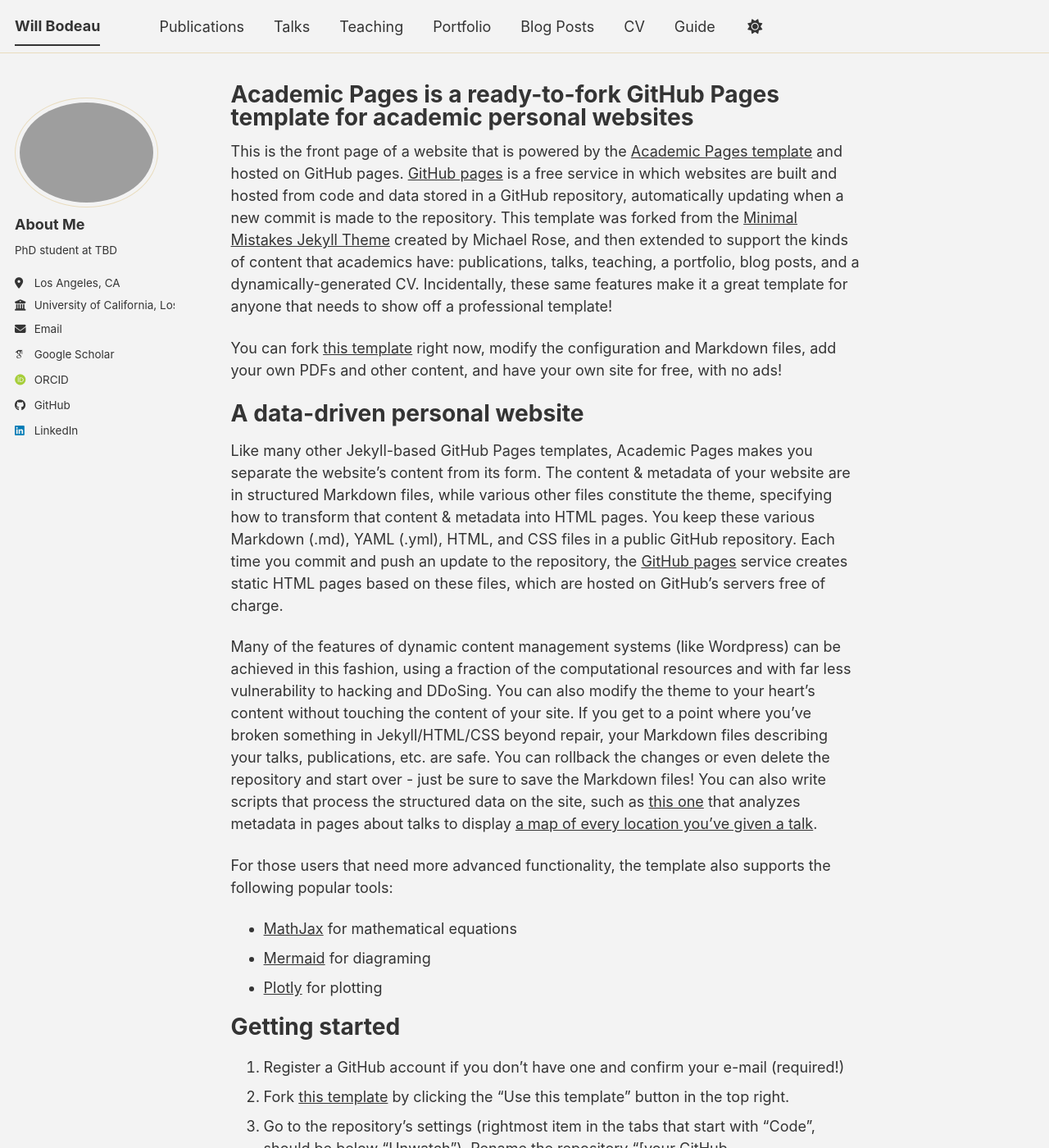
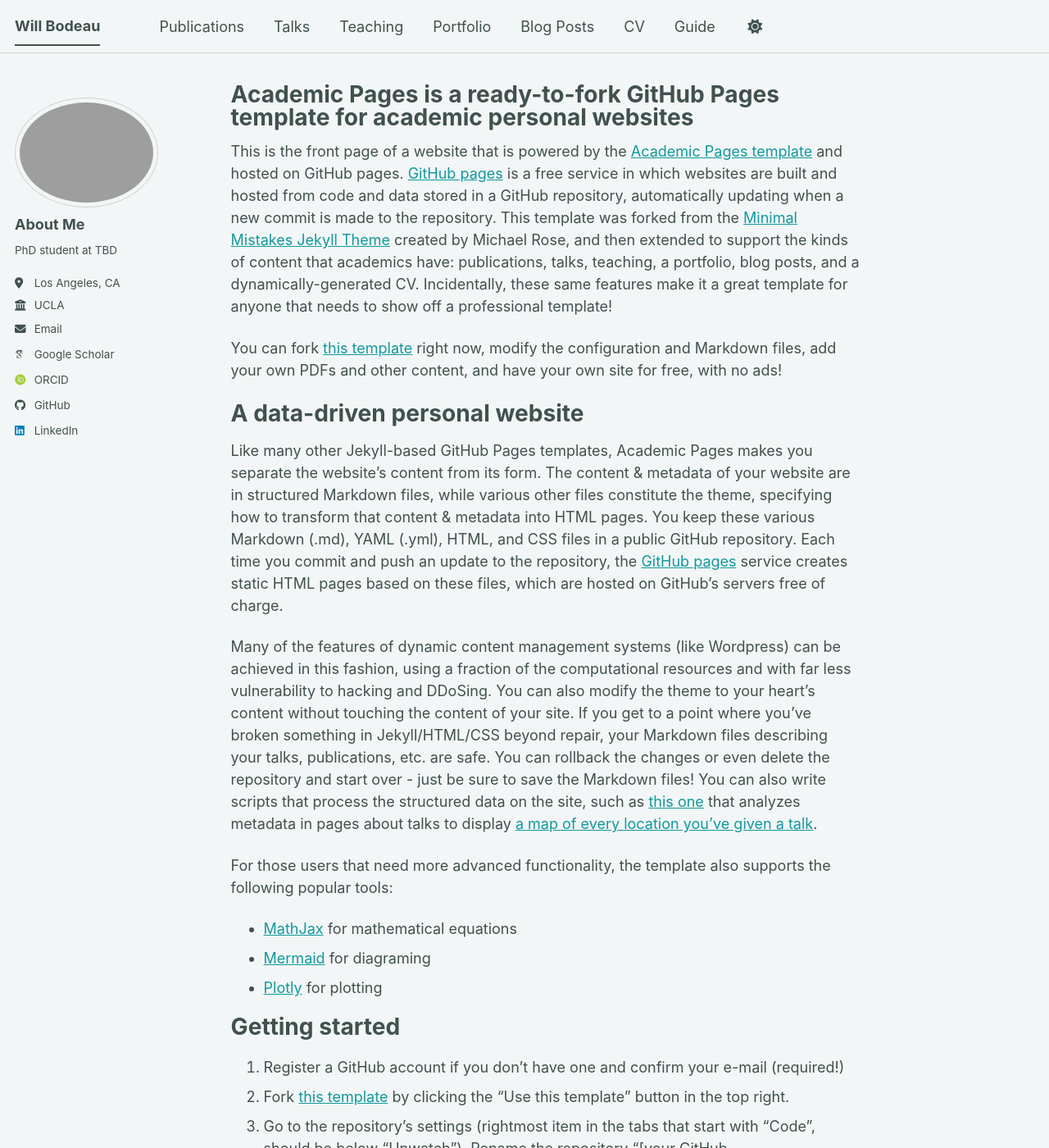
Before and after one commit to willbodeau/willbodeau.github.io, a Jekyll site: the page built from _pages/about.md, in a window 1280 px wide and 1400 px high. Shown: the whole window at 82% size. Built offline with Jekyll 4.4.1, drawn with Linux system fonts in a browser that asks for light colours; some web fonts are replaced; a script bundle is joined from its source files by our own code; library files that are not in the unit come from our copies.

Commit message:
Update _config.yml - add googlesholar, orcid links

```diff
--- a/_config.yml
+++ b/_config.yml
@@ -8,7 +8,7 @@
 
 # Basic Site Settings
 locale                   : "en-US"
-site_theme               : "dirt" # The available themes options are "default", "air", "sunrise", "mint", "dirt" and "contrast"
+site_theme               : "mint" # The available themes options are "default", "air", "sunrise", "mint", "dirt" and "contrast"
 title                    : "Will Bodeau"
 title_separator          : "-"
 name                     : &name "Will Bodeau"
@@ -28,17 +28,17 @@
   pronouns         : # example: "she/her"
   bio              : "PhD student at TBD"
   location         : "Los Angeles, CA"
-  employer         : "University of California, Los Angeles"
+  employer         : "UCLA"
   uri              : # URL
   email            : "willbodeau@gmail.com"
 
   # Academic websites
   academia         : # URL
   arxiv            : # URL - Update with the correct link to your profile
-  googlescholar    : "https://scholar.google.com/citations?user=PS_CX0AAAAAJ"
+  googlescholar    : "https://scholar.google.com/citations?user=WdDJ8kIAAAAJ"
   inspire-hep      : # URL
   impactstory      : # URL
-  orcid            : "https://orcid.org/yourorcidurl"
+  orcid            : "https://orcid.org/0009-0001-2006-0575"
   semantic         : # URL
   ssrn             : # URL
   pubmed           : # "https://www.ncbi.nlm.nih.gov/pubmed/?term=john+snow"
```
